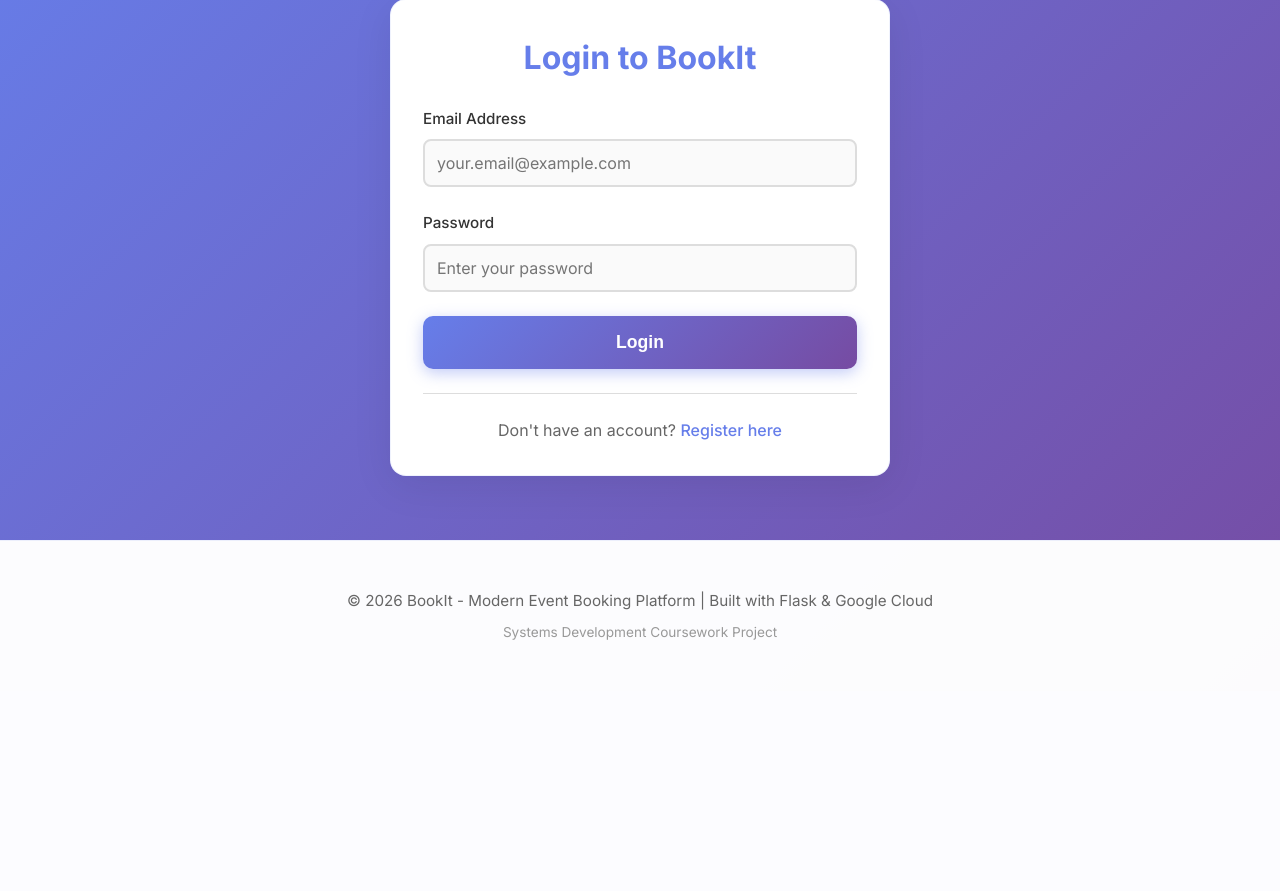
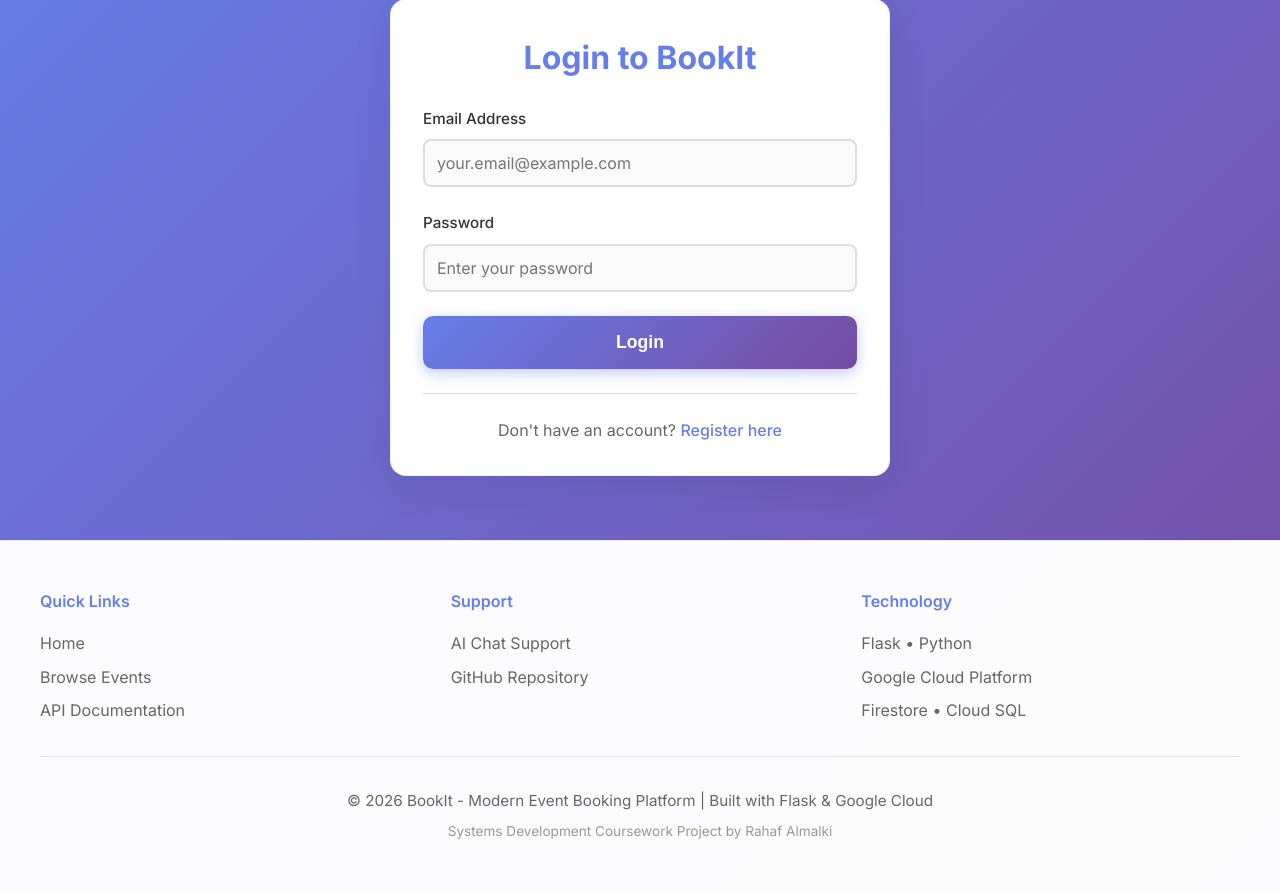
Before and after one commit to Rahafalmalki39/Bookingapp, a Flask app: page /login in a window 1280 px wide. Shown: the part 130-1021 px from the top of the page. Before the commit the page ends 770 px from the top, so only its background shows below. Run offline with Flask 3, Linux system fonts and the light colour scheme.

Commit message:
ّFix the footer

```diff
--- a/templates/base.html
+++ b/templates/base.html
@@ -354,9 +354,37 @@
         {% block content %}{% endblock %}
     </div>
 
-    <footer>
-        <p>&copy; 2026 BookIt - Modern Event Booking Platform | Built with Flask & Google Cloud</p>
-        <p style="margin-top: 0.5rem; font-size: 0.85rem; color: #999;">Systems Development Coursework Project</p>
+<footer>
+        <div style="max-width: 1200px; margin: 0 auto;">
+            <div style="display: grid; grid-template-columns: repeat(auto-fit, minmax(200px, 1fr)); gap: 2rem; margin-bottom: 2rem; text-align: left;">
+                <div>
+                    <h4 style="color: #667eea; margin-bottom: 1rem; font-weight: 600;">Quick Links</h4>
+                    <div style="display: flex; flex-direction: column; gap: 0.5rem;">
+                        <a href="{{ url_for('index') }}" style="color: #666; text-decoration: none;">Home</a>
+                        <a href="{{ url_for('events') }}" style="color: #666; text-decoration: none;">Browse Events</a>
+                        <a href="{{ url_for('api_docs') }}" style="color: #666; text-decoration: none;">API Documentation</a>
+                    </div>
+                </div>
+                <div>
+                    <h4 style="color: #667eea; margin-bottom: 1rem; font-weight: 600;">Support</h4>
+                    <div style="display: flex; flex-direction: column; gap: 0.5rem;">
+                        <a href="{{ url_for('chat_page') }}" style="color: #666; text-decoration: none;">AI Chat Support</a>
+                        <a href="https://github.com/Rahafalmalki39/Bookingapp" style="color: #666; text-decoration: none;" target="_blank">GitHub Repository</a>
+                    </div>
+                </div>
+                <div>
+                    <h4 style="color: #667eea; margin-bottom: 1rem; font-weight: 600;">Technology</h4>
+                    <div style="display: flex; flex-direction: column; gap: 0.5rem;">
+                        <span style="color: #666;">Flask • Python</span>
+                        <span style="color: #666;">Google Cloud Platform</span>
+                        <span style="color: #666;">Firestore • Cloud SQL</span>
+                    </div>
+                </div>
+            </div>
+            <hr style="border: none; border-top: 1px solid rgba(102, 126, 234, 0.2); margin: 2rem 0;">
+            <p style="text-align: center;">&copy; 2026 BookIt - Modern Event Booking Platform | Built with Flask & Google Cloud</p>
+            <p style="margin-top: 0.5rem; font-size: 0.85rem; color: #999; text-align: center;">Systems Development Coursework Project by Rahaf Almalki </p>
+        </div>
     </footer>
 </body>
 </html>
```
